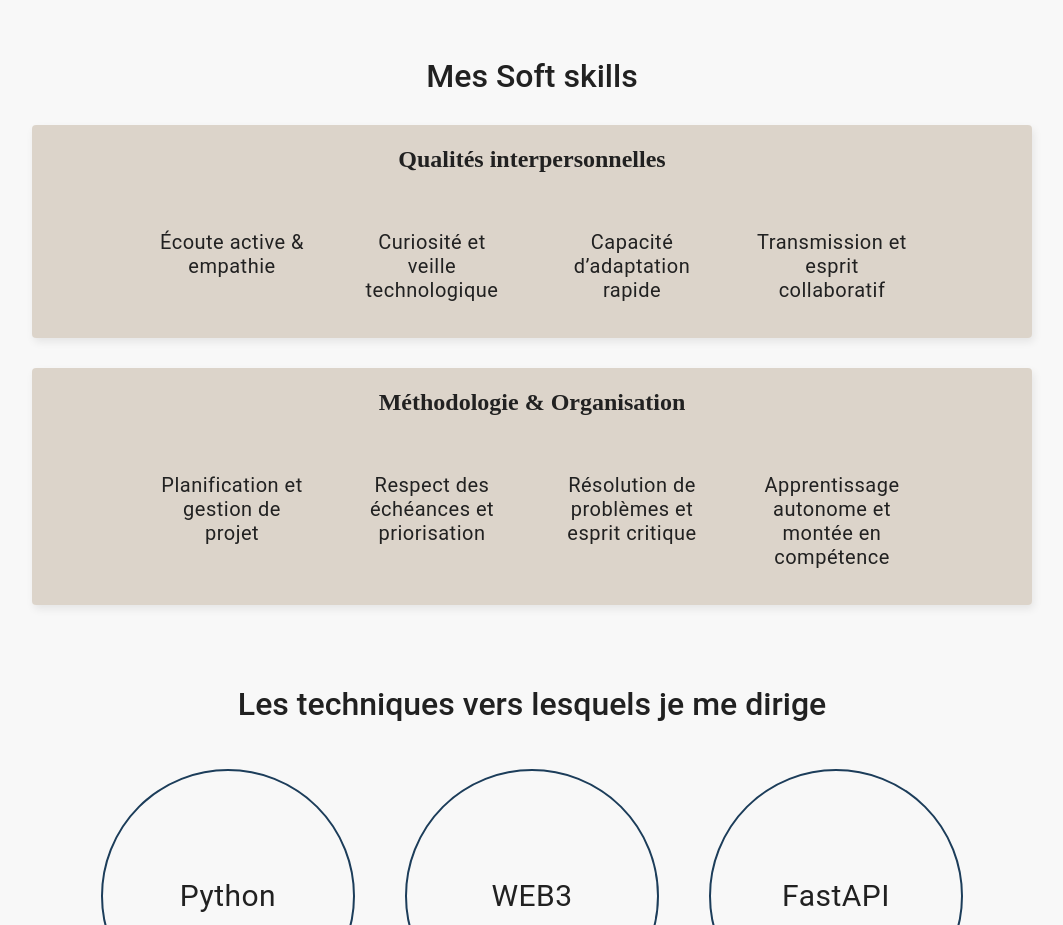
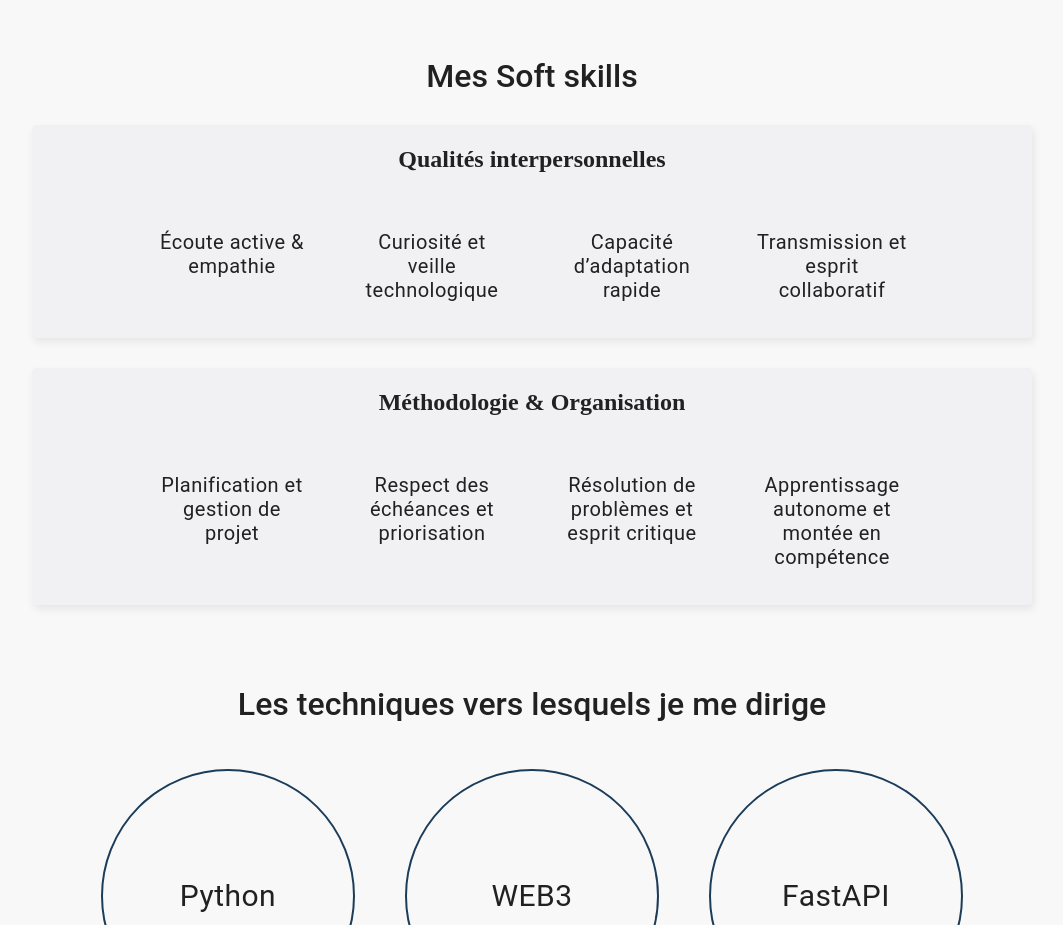
Before and after one commit to laure-ld/portfolio, a React (Create React App) app: page / in a window 1280 px wide. Shown: the part 2005-2930 px from the top of the page, without its empty margins (108-1171 px from the left). Built offline with nearby package versions, Linux system fonts and the light colour scheme.

Commit message:
Maj de la color box

```diff
--- a/src/styles/color.scss
+++ b/src/styles/color.scss
@@ -1,7 +1,7 @@
 $primary-color: #F8F8F8;
 $text-color: #212121;
 $accent-color: #1C3D5A;
-$box-color : rgba(194, 177, 158, 0.5);
+$box-color : #F1F1F3;
 $hover-color: darken($accent-color, 10%);
 
 body {
```
